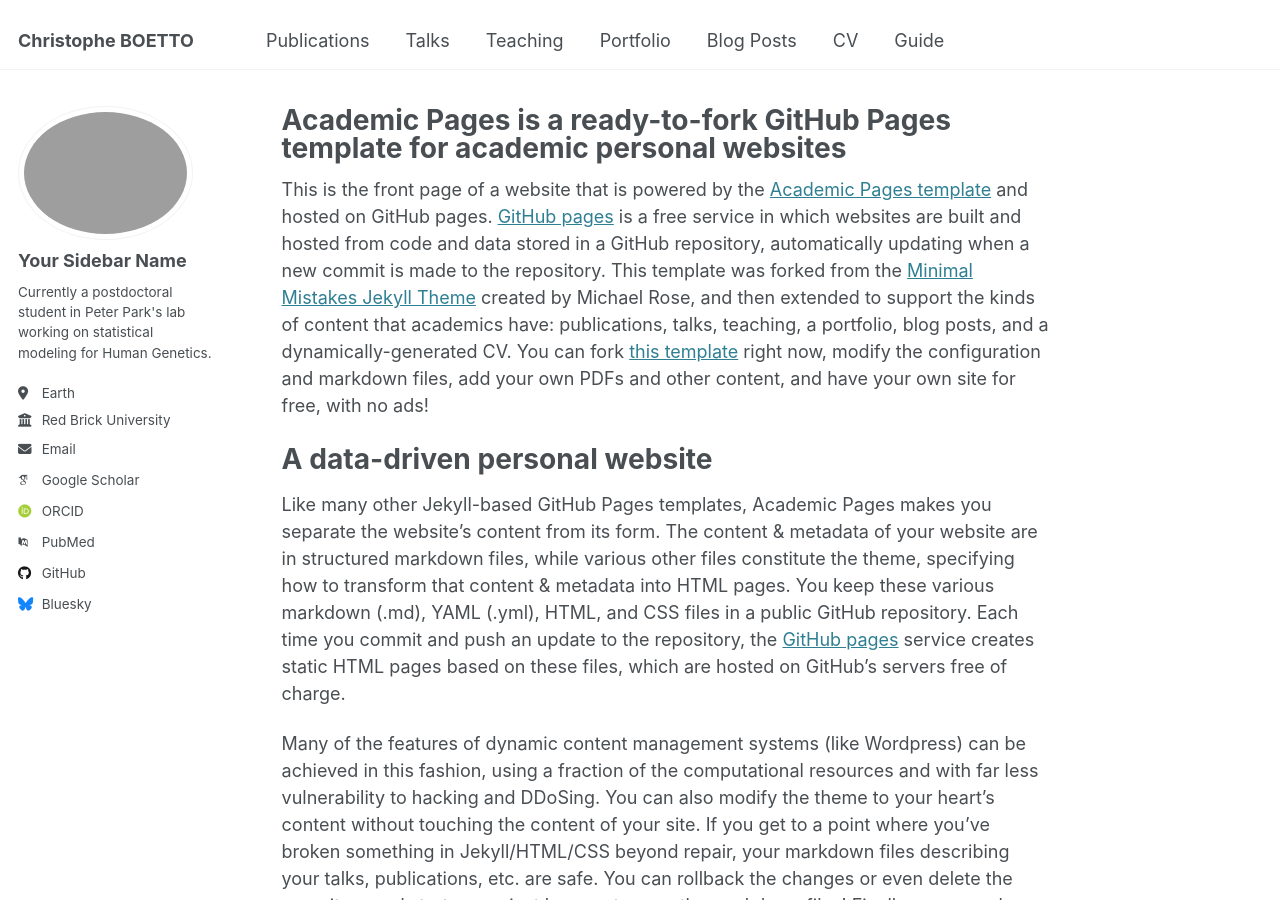
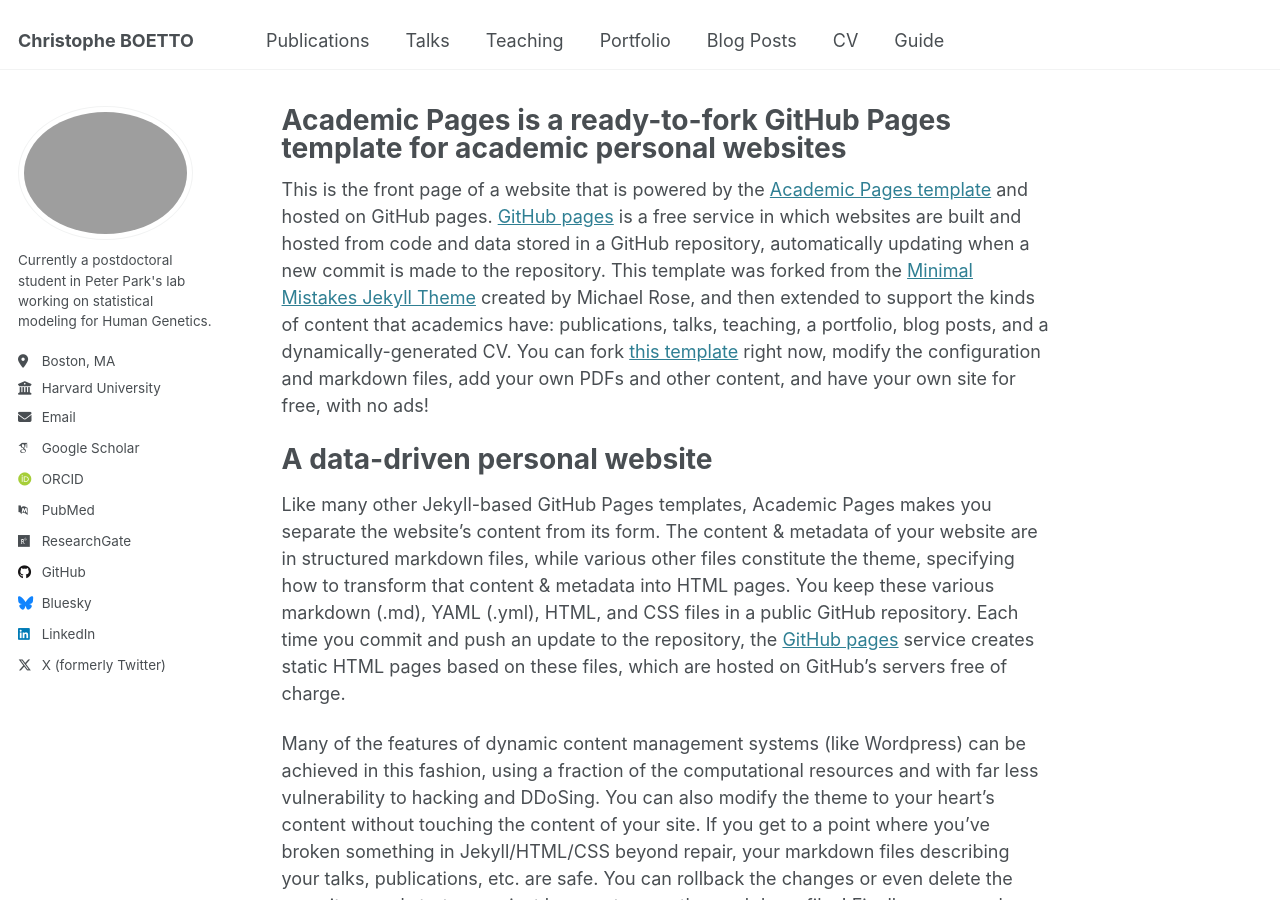
Before and after one commit to christopheboetto/website, a Jekyll site: the page built from _pages/about.md, in a window 1280 px wide and 900 px high. Built offline with Jekyll 4.4.1, drawn with Linux system fonts in a browser that asks for light colours; some web fonts are replaced.

Commit message:
Update _config.yml

```diff
--- a/_config.yml
+++ b/_config.yml
@@ -23,29 +23,29 @@ repository               : "academicpages/academicpages.github.io"
 author:
   # Biographic information
   avatar           : "profile.png"
-  name             : "Your Sidebar Name"
+  name             : # "Your Sidebar Name"
   pronouns         : # example: "she/her"
   bio              : "Currently a postdoctoral student in Peter Park's lab working on statistical modeling for Human Genetics."
-  location         : "Earth"
-  employer         : "Red Brick University"
+  location         : "Boston, MA"
+  employer         : "Harvard University"
   uri              : # URL
-  email            : "none@example.org"
+  email            : "fname_lname@hms.[univ_name].edu"
 
   # Academic websites
   arxiv            : # URL - Update with the correct link to your profile
-  googlescholar    : "https://scholar.google.com/citations?user=PS_CX0AAAAAJ"
+  googlescholar    : "https://scholar.google.com/citations?user=OYWWdXcAAAAJ&hl"
   impactstory      : # URL
-  orcid            : "http://orcid.org/yourorcidurl"
+  orcid            : "https://orcid.org/0009-0000-5479-3550"
   semantic         : # URL
-  pubmed           : "https://www.ncbi.nlm.nih.gov/pubmed/?term=john+snow"
-  researchgate     : # URL
+  pubmed           : "https://pubmed.ncbi.nlm.nih.gov/?term=christophe%20boetto"
+  researchgate     : "https://www.researchgate.net/profile/Christophe_Boetto"
   scopus           : # URL
 
   # Repositories and software development
   bitbucket        : # Username - Update with your username on the site
   codepen          : # Username
   dribbble         : # Username
-  github           : "academicpages"
+  github           : "https://christopheboetto.github.io/website/"
   kaggle           : # Username
   stackoverflow    : # User number or user number and name (i.e., use "1" or "1/jeff-atwood")
 
@@ -59,7 +59,7 @@ author:
   keybase          : # Username
   instagram        : # Username
   lastfm           : # Username
-  linkedin         : # Username
+  linkedin         : "christophe-boetto"
   mastodon         : # URL
   medium           : # URL
   pinterest        : # Username
@@ -67,7 +67,7 @@ author:
   steam            : # Username
   telegram         : # URL
   tumblr           : # Username
-  twitter          : # Username for X / Twitter
+  twitter          : "boetto_research"
   vine             : # Username
   weibo            : # Username
   wikipedia        : # Username
```
